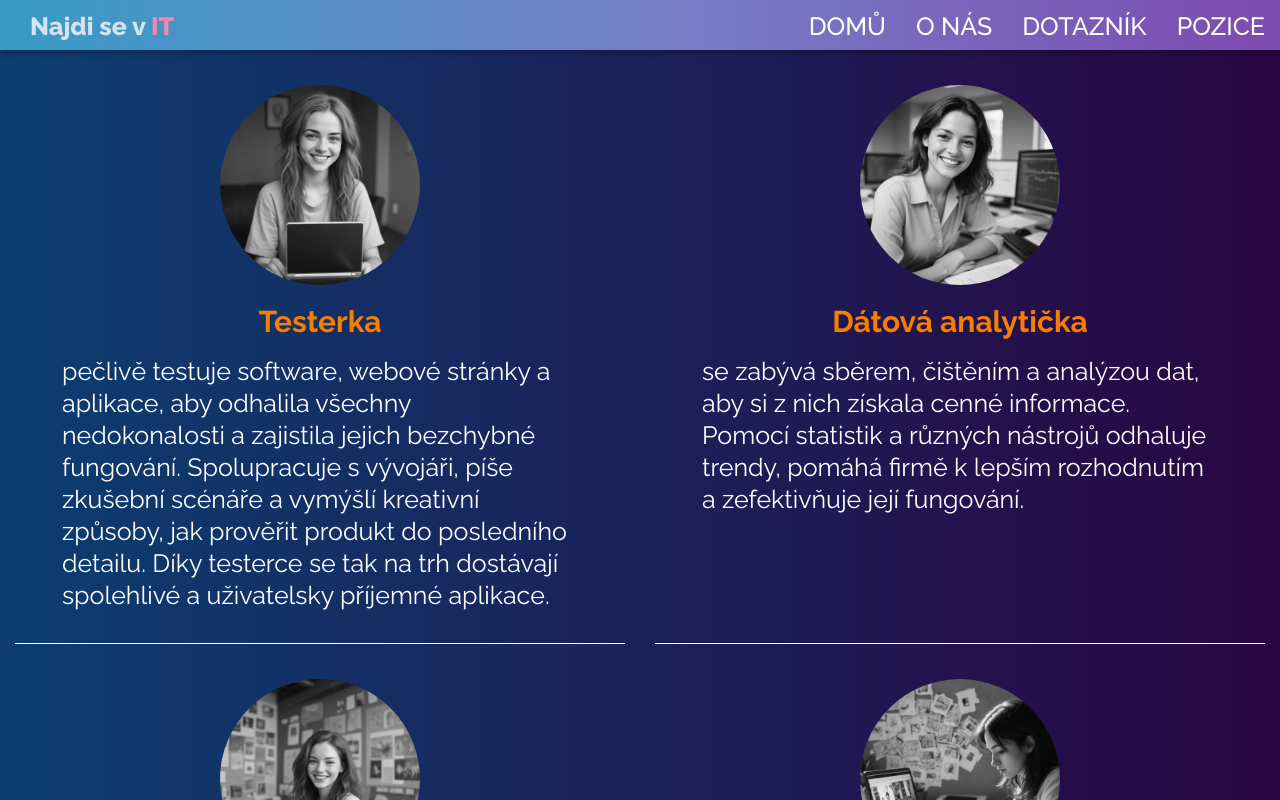
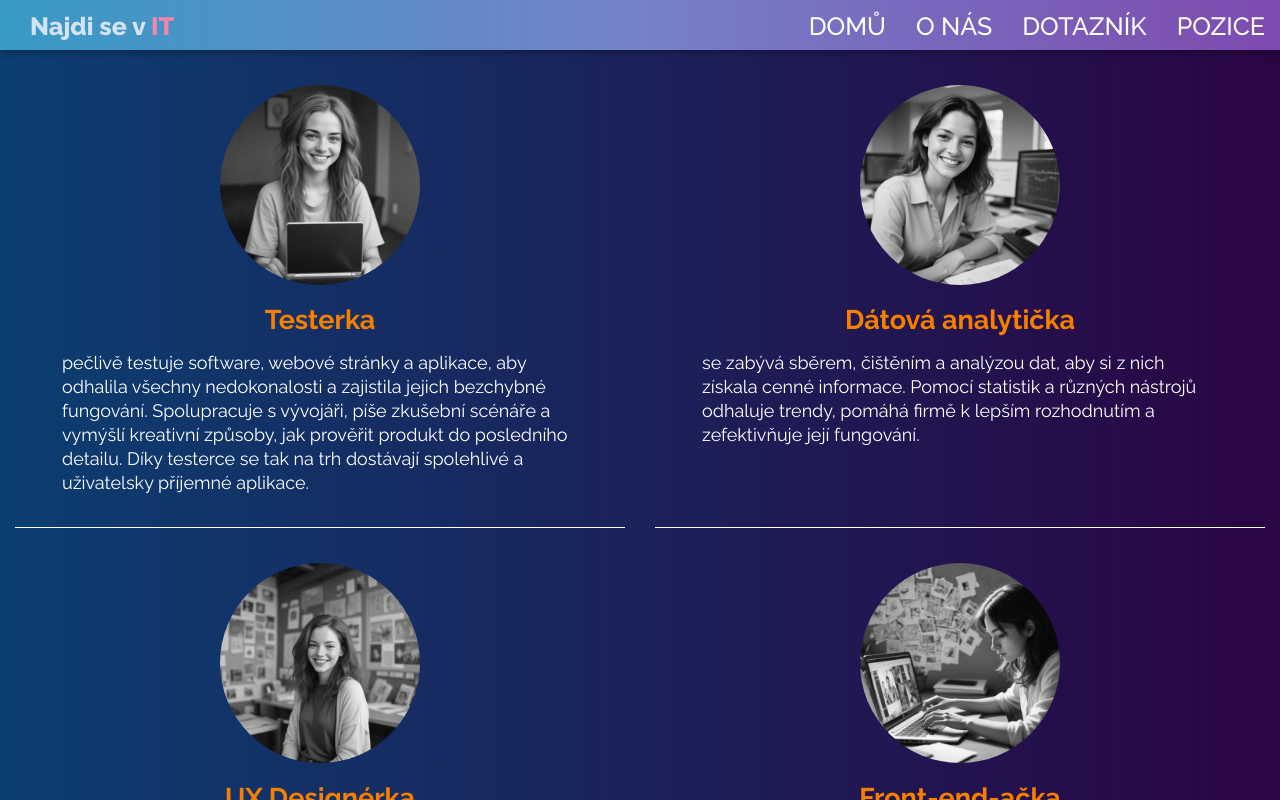
Before and after one commit to Marii125/hackathon, a React (Vite) app: page /position in a window 1280 px wide. Shown: the top 800 px of the page. Built offline with nearby package versions, Linux system fonts and the light colour scheme.

Commit message:
Revert "almost last update / font siye checked and set up"
This reverts commit bff58db5dc5a3afbd63cc10845cd0c7d56eb3048.

```diff
--- a/src/components/Description/styles.css
+++ b/src/components/Description/styles.css
@@ -10,10 +10,8 @@
 }
 
 .description__position {
-   line-height: 1.7rem;
+   line-height: 1.5rem;
    font-size: 18px;
-   min-width: 250px;
-
 
 }
 
@@ -24,27 +22,4 @@
    .description__position {
       margin-bottom: 0px;
    }
-
-   .description__title {
-      font-size: 29px;
-   }
-
-   .description__position {
-      line-height: 1.7rem;
-      font-size: 23px;
-
-   }
 }
-
-@media only screen and (min-width: 768px) {
-
-   .description__title {
-      font-size: 30px;
-   }
-
-   .description__position {
-      line-height: 2rem;
-      font-size: 25px;
-
-   }
-}
--- a/src/components/DescriptionHome/style.css
+++ b/src/components/DescriptionHome/style.css
@@ -34,21 +34,20 @@
 @media only screen and (min-width: 500px) {
 
   .container__description {
-    font-size: 20px;
+    font-size: 16px;
 
   }
 
   .container__caption {
-    font-size: 23px;
+    font-size: 16px;
 
   }
-
 }
 
 @media only screen and (min-width: 768px) {
 
   .container__description {
-    font-size: 26px;
+    font-size: 18px;
 
   }
 
--- a/src/components/Result/result.jsx
+++ b/src/components/Result/result.jsx
@@ -24,7 +24,9 @@ export const Result = ({ score }) => {
   const positionWithMaxPoints = findPositionWithMaxPoints(score);
 
   const positionDetail = Positions[positionWithMaxPoints];
-
+  // const positionDetail = Positions.find(
+  //   (position) => position.id === positionWithMaxPoints,
+  // );
 
   return (
     <Profile
--- a/src/components/Typewriter/style.css
+++ b/src/components/Typewriter/style.css
@@ -22,7 +22,7 @@
   animation:
     typing 3.5s steps(30, end),
     blink-caret .3s step-end infinite;
-  font-size: 17px;
+  font-size: 12px;
   font-weight: 800;
 }
 
@@ -58,9 +58,9 @@
 @media only screen and (min-width: 500px) {
 
   .typewriter * {
-    font-size: 25px;
+    font-size: 17px;
     font-family: monospace;
-      }
+  }
 
 }
 
@@ -69,7 +69,7 @@
 @media only screen and (min-width: 768px) {
 
   .typewriter * {
-    font-size: 30px;
+    font-size: 27px;
   }
 
 }
@@ -77,7 +77,7 @@
 @media only screen and (min-width: 991px) {
 
   .typewriter * {
-    font-size: 35px;
+    font-size: 30px;
   }
 
 }
--- a/src/pages/Position/styles.css
+++ b/src/pages/Position/styles.css
@@ -42,7 +42,7 @@
 @media screen and (min-width: 1460px) {
   .positions__container {
     width: calc(100% / 3);
-    text-align: center;
+    text-align: left;
 
     padding-bottom: 30px
   }
```
